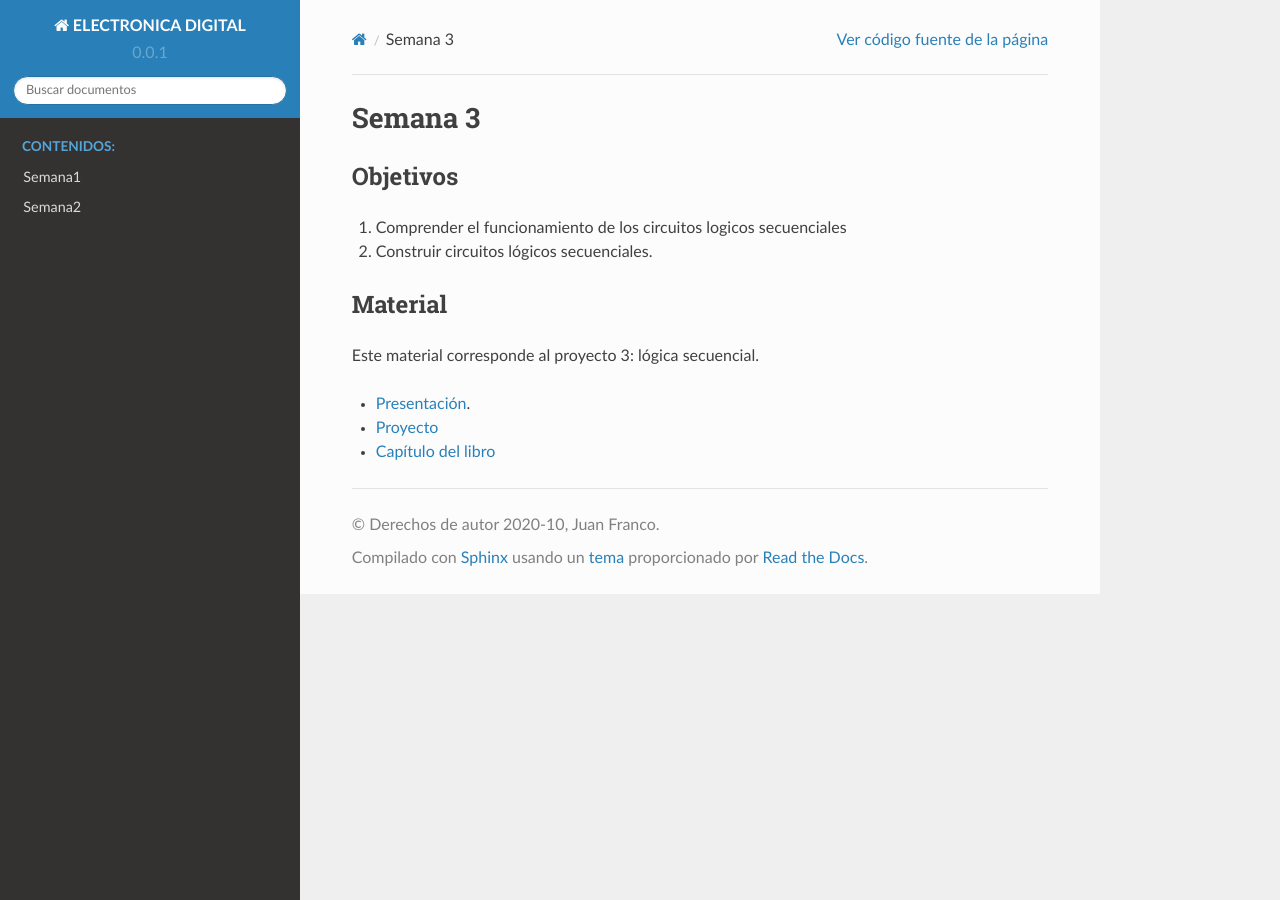
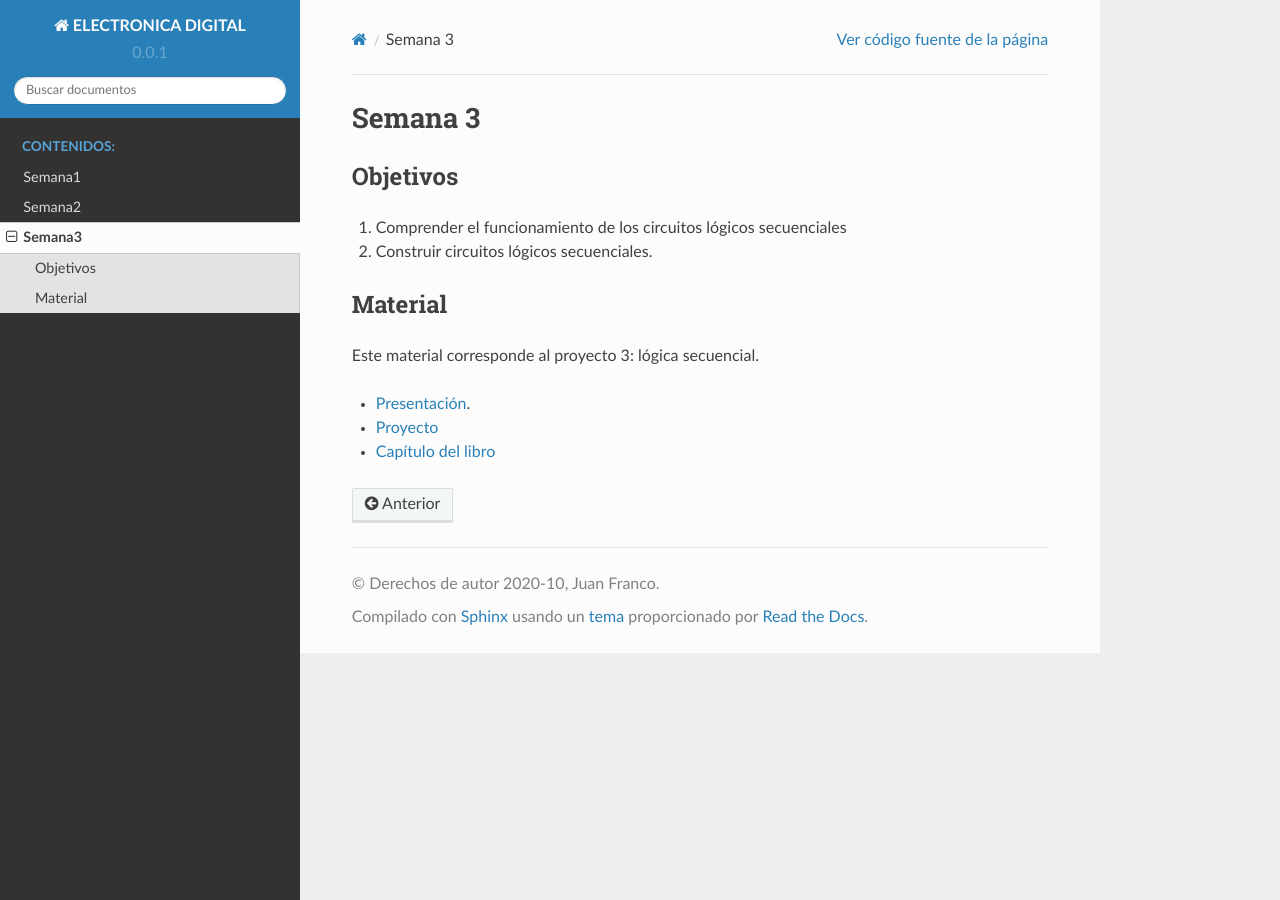
Before and after one commit to juanferfranco/ElectronicaDigital, a Sphinx documentation site: the page built from docs/_semana3/semana3.rst, in a window 1280 px wide. Built offline with Sphinx 7.4.7 and the Read the Docs theme 2.0.0, drawn with Linux system fonts in a browser that asks for light colours.

Commit message:
add week 3

```diff
--- a/docs/_semana3/semana3.rst
+++ b/docs/_semana3/semana3.rst
@@ -3,7 +3,7 @@ Semana 3
 
 Objetivos
 ----------
-1. Comprender el funcionamiento de los circuitos logicos secuenciales
+1. Comprender el funcionamiento de los circuitos lógicos secuenciales
 2. Construir circuitos lógicos secuenciales.
 
 Material
--- a/docs/index.rst
+++ b/docs/index.rst
@@ -70,3 +70,4 @@ del docente.
 
    Semana1 <_semana1/semana1>
    Semana2 <_semana2/semana2>
+   Semana3 <_semana3/semana3>
```
